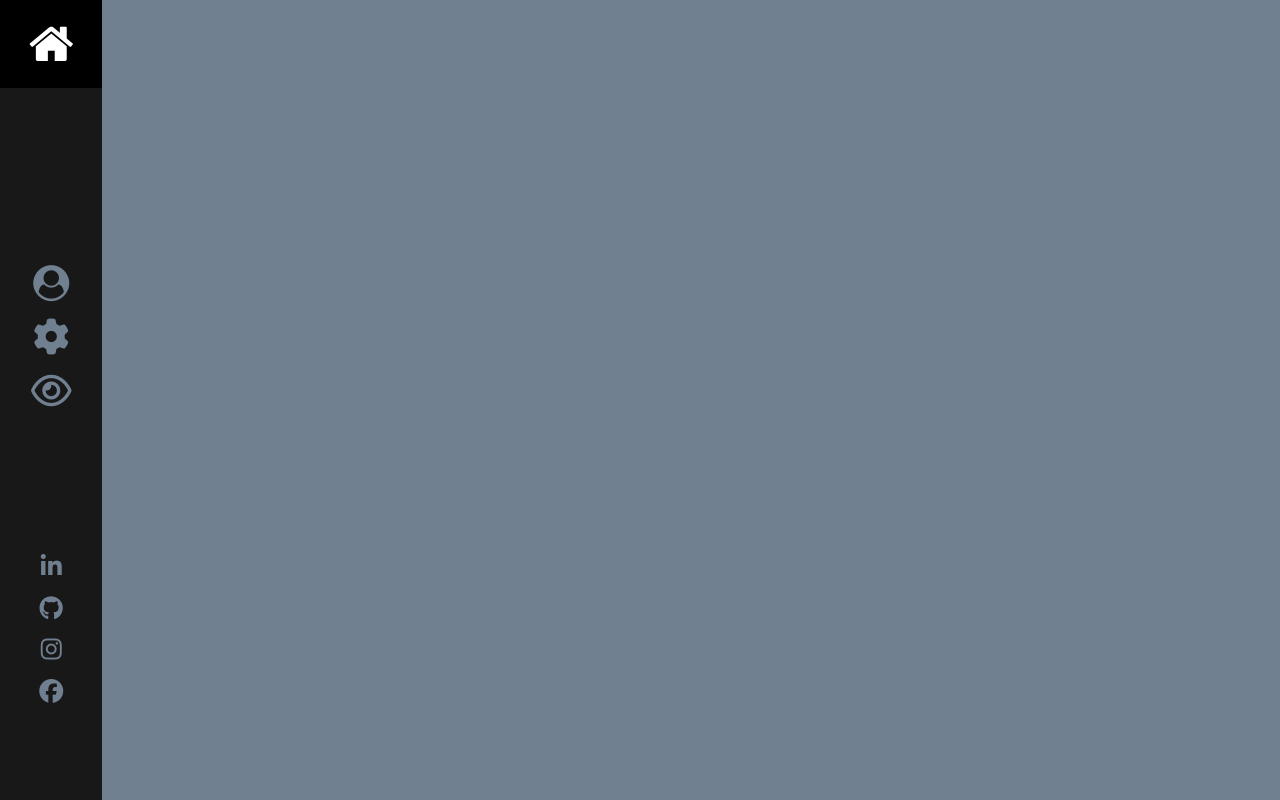
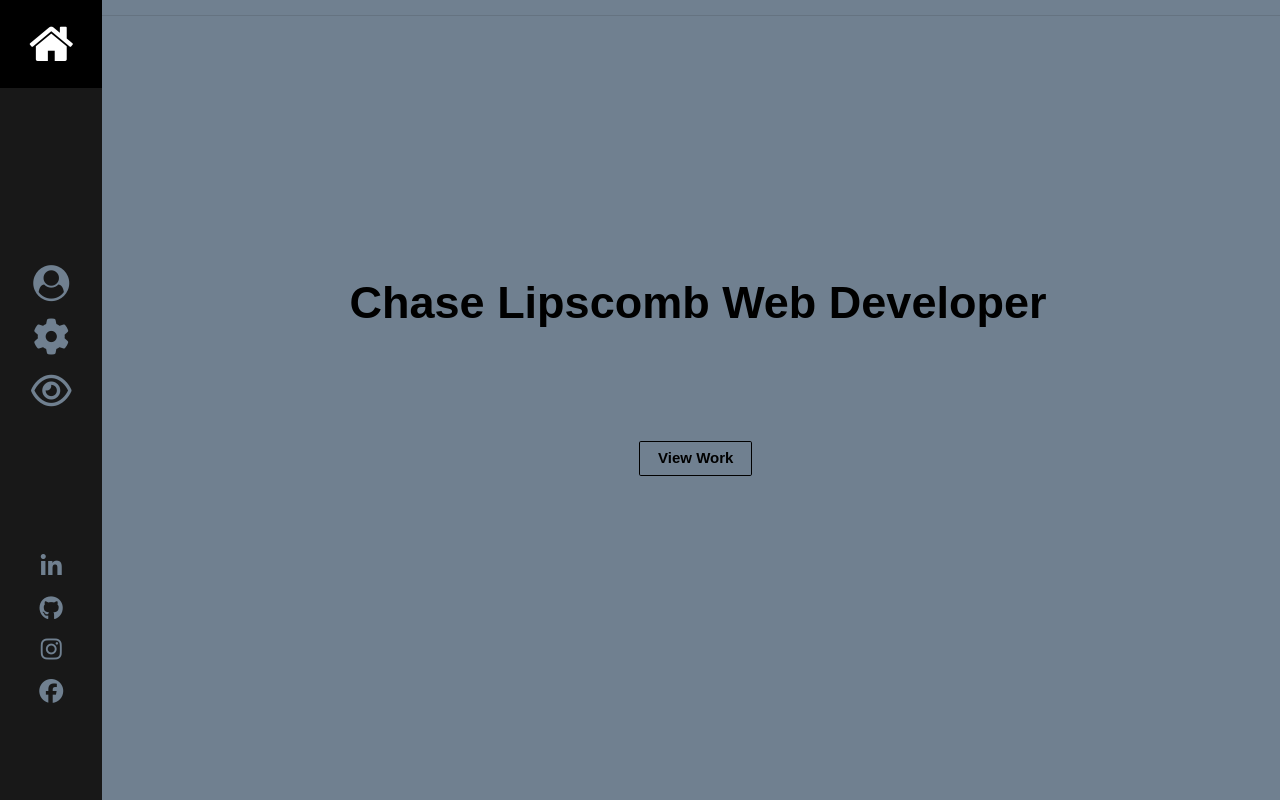
Before and after one commit to chaselipscomb/mywork, a React (Create React App) app: page / in a window 1280 px wide. Built offline with nearby package versions, Linux system fonts and the light colour scheme.

Commit message:
added hash router

```diff
--- a/package.json
+++ b/package.json
@@ -1,5 +1,5 @@
 {
-  "homepage": "http://chaselipscomb.github.io/mywork",
+  "homepage": "http://chaselipscomb.github.io",
   "name": "myapp",
   "version": "0.1.0",
   "private": true,
--- a/src/App.js
+++ b/src/App.js
@@ -1,5 +1,5 @@
-import React from 'react';
-import { BrowserRouter as Router, Route, Switch } from "react-router-dom";
+import React, { Component } from 'react';
+import { HashRouter, Link, BrowserRouter as Router, Route, Switch } from "react-router-dom";
 import './style.css';
 import About from "./pages/About";
 import Contact from "./pages/Contact";
@@ -9,21 +9,55 @@ import NewLanding from "./pages/NewLanding";
 import Sidebar from "./components/Sidebar";
 
 
-function App() {
-  return (
-    <Router>
-    <React.Fragment>
-      <Route component={Sidebar} />
-      <Switch>
-      <Route exact path="mywork/" component={NewLanding} />
-      <Route exact path="mywork/About" component={About} />
-      <Route exact path="mywork/Portfolio" component={Portfolio} />
-      <Route exact path="mywork/Skills" component={Skills} />
-      <Route exact path="mywork/Contact" component={Contact} />
-      </Switch>
-      </React.Fragment>
-  </Router>
-  );
+class App extends Component {
+  render() {
+    return (
+      <HashRouter basename="/">
+        <div>
+
+          <hr />
+          <Route component={Sidebar} />
+          <Route exact path="/" component={NewLanding} />
+          <Route path="/About" component={About} />
+          <Route path="/Skills" component={Skills} />
+          <Route path="/Portfolio" component={Portfolio} />
+
+        </div>
+      </HashRouter>
+      // <Router>
+      //   <React.Fragment>
+      //     {/* <Route component={Sidebar} /> */}
+      //     {/* <Route exact path="/mywork/About" component={ About} /> */}
+      //     <Route>
+      //       <Route component={Sidebar} />
+      //       <Route component={Skills} />
+      //       <Route path="/" component={NewLanding} />
+      //       <Route path="/Skills" component={Skills} />
+      //       <Route path="/mywork/Skills" component={Skills} />
+      //       <Route path="/mywork/portfolio" component={Skills} />
+
+
+
+
+      //       <Route path="/About">
+      //         <About />
+      //       </Route>
+      //       <Route path="/mywork/About">
+      //         <About />
+      //       </Route>
+
+      //       {/* <Switch>
+      //         <Route exact path="/" component={NewLanding} />
+      //         <Route exact path="/mywork/About" component={About} />
+      //         <Route exact path="/mywork/Portfolio" component={Portfolio} />
+      //         <Route exact path="/mywork/Skills" component={Skills} />
+      //         <Route exact path="/mywork/Contact" component={Contact} />
+      //       </Switch> */}
+      //     </Route>
+      //   </React.Fragment>
+      // </Router>
+    );
+  }
 }
 
 export default App;
--- a/src/components/Sidebar.js
+++ b/src/components/Sidebar.js
@@ -1,4 +1,6 @@
 import React from 'react';
+import { Link } from "react-router-dom";
+
 
 const styles = {
     bar: {
@@ -45,19 +47,19 @@ const Sidebar = () => {
             <div style={styles.bar}>
                 <div style={styles.black}>
                 <div className="w3-padding w3-xxxlarge w3-text-white">
-                <a href='/'><i className="fa fa-home"  style={styles.white} onMouseOut={({target})=>target.style.color='grey'}
-                    onMouseOver={({target})=>target.style.color='Cornflowerblue'}></i></a>
+                <Link to="/"><a href='/'><i className="fa fa-home"  style={styles.white} onMouseOut={({target})=>target.style.color='grey'}
+                    onMouseOver={({target})=>target.style.color='Cornflowerblue'}></i></a></Link>
                 </div>
                 </div>
                 <div style={styles.secondtier}>
                 <div className="w3-padding w3-xxlarge w3-text-grey">
-                <a href='#About'><i className="icon" className="fa fa-user-circle" style={styles.icons}
+                <Link to="/About"><a href='/About'><i className="icon" className="fa fa-user-circle" style={styles.icons}
                     onMouseOut={({target})=>target.style.color='grey'}
-                    onMouseOver={({target})=>target.style.color='Cornflowerblue'} ></i></a>
-                <a href='/Skills'><i className="fas fa-cog" style={styles.icons} onMouseOut={({target})=>target.style.color='grey'}
-                    onMouseOver={({target})=>target.style.color='Cornflowerblue'} ></i></a>
-                <a href='/Portfolio'><i className="far fa-eye" style={styles.icons} onMouseOut={({target})=>target.style.color='grey'}
-                    onMouseOver={({target})=>target.style.color='Cornflowerblue'} ></i></a>
+                    onMouseOver={({target})=>target.style.color='Cornflowerblue'} ></i></a></Link>
+                <Link to="/Skills"><a href='/Skills' ><i className="fas fa-cog" style={styles.icons} onMouseOut={({target})=>target.style.color='grey'}
+                    onMouseOver={({target})=>target.style.color='Cornflowerblue'} ></i></a></Link>
+                <Link to="/Portfolio"><a href='/Portfolio'><i className="far fa-eye" style={styles.icons} onMouseOut={({target})=>target.style.color='grey'}
+                    onMouseOver={({target})=>target.style.color='Cornflowerblue'} ></i></a></Link>
                 {/* <a href='/Contact'><i className="far fa-envelope" style={styles.icons} onMouseOut={({target})=>target.style.color='grey'}
                     onMouseOver={({target})=>target.style.color='Cornflowerblue'} ></i></a> */}
                 </div>
--- a/src/pages/NewLanding.js
+++ b/src/pages/NewLanding.js
@@ -1,7 +1,8 @@
 import React from 'react';
+import { Link } from "react-router-dom";
 
 
-const styles={
+const styles = {
     h1: {
         // marginTop: '25vh',
         color: 'lightgrey',
@@ -13,16 +14,16 @@ const styles={
         // padding: '1%',
         backgroundColor: 'inherit',
         // borderColor: 'grey'
-         display:"block",
-         padding:"0.35em 1.2em",
-         border:"0.1em solid black",
-         margin:"0 0.3em 0.3em 0",
-         borderRadius:"0.12em",
+        display: "block",
+        padding: "0.35em 1.2em",
+        border: "0.1em solid black",
+        margin: "0 0.3em 0.3em 0",
+        borderRadius: "0.12em",
         boxSizing: "border-box",
-         textDecoration:"none",
-         fontWeight:"300",
-         color:"black",
-         textAlign:"center",
+        textDecoration: "none",
+        fontWeight: "300",
+        color: "black",
+        textAlign: "center",
         transition: "all 0.2s",
         fontFamily: 'fantasy',
         fontWeight: 'bold'
@@ -76,7 +77,7 @@ const tags = {
 }
 const Newlanding = () => {
 
-    return(
+    return (
 
         <>
 
@@ -94,15 +95,15 @@ const Newlanding = () => {
                 {/* <p className="h1end">{tags.h1end}</p>
             <p className="buttonstart">{tags.buttonstart}</p> */}
                 <center>
-            <a href='/Portfolio'><button style={styles.button}
-href='/Portfolio'                onMouseOut={({target})=>{
-                    target.style.color='darkslategrey'
-                    target.style.borderColor='darkslategrey'
+                <Link to="/Portfolio"><a href='/mywork/Portfolio'><button style={styles.button}
+                        href='/mywork/Portfolio' onMouseOut={({ target }) => {
+                            target.style.color = 'darkslategrey'
+                            target.style.borderColor = 'darkslategrey'
                         }}
-                onMouseOver={({target})=>{
-                    target.style.color='white'
-                    target.style.borderColor='white'
-                    }}>View Work</button></a>
+                        onMouseOver={({ target }) => {
+                            target.style.color = 'white'
+                            target.style.borderColor = 'white'
+                        }}>View Work</button></a></Link>
                 </center>
                 {/* <p className="h1end">{tags.buttonend}</p>
             <br></br>
```
Lines whose indentation alone changed are shown as unchanged.
